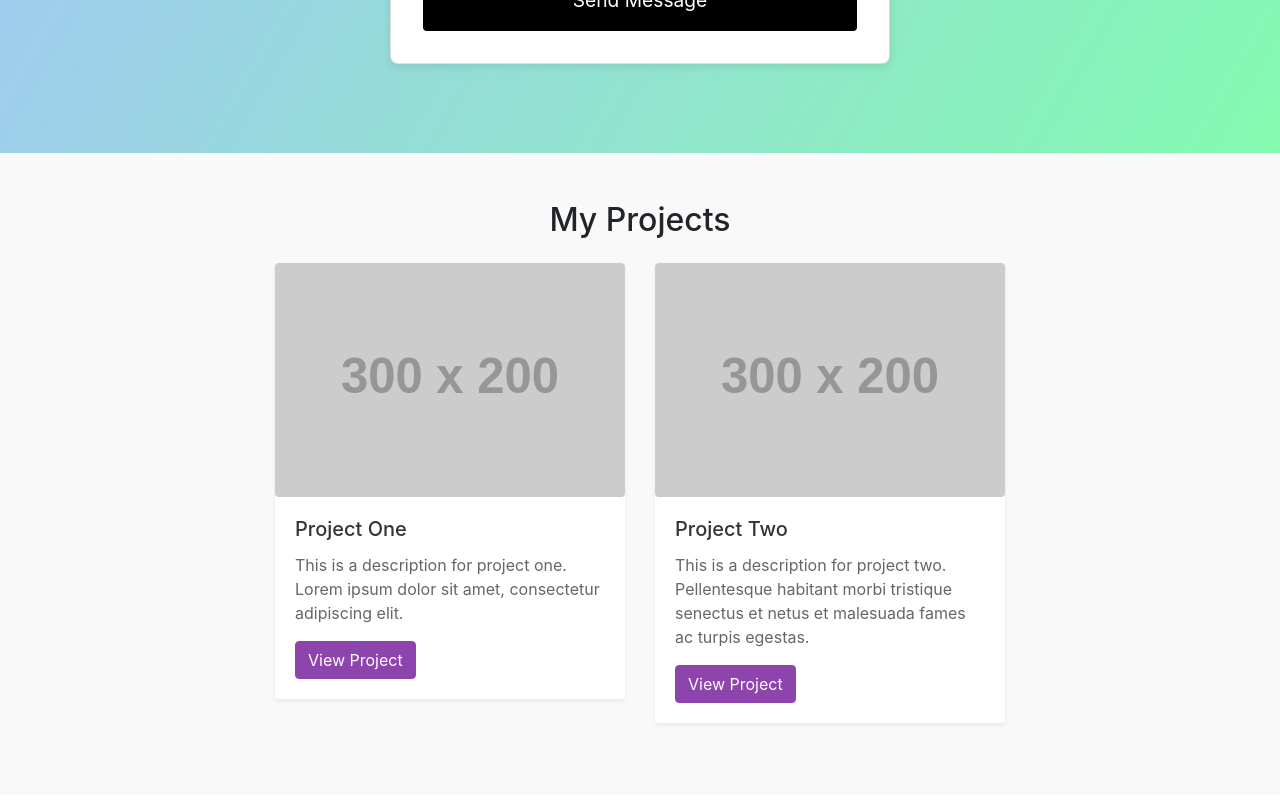
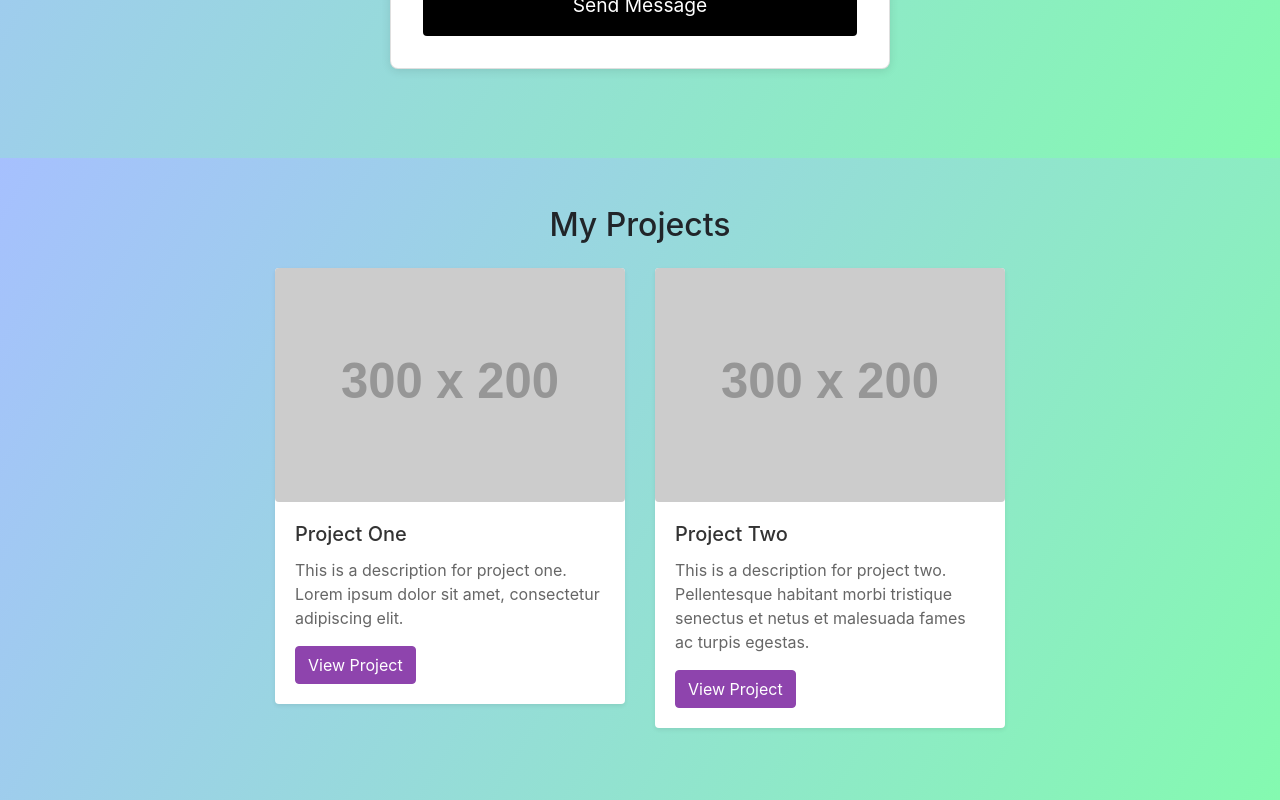
Before and after one commit to RasyifIbnu/responsi_pemrogramanweb, a Nuxt app: page / in a window 1280 px wide. Shown: the part 2059-2859 px from the top of the page. Built offline with nearby package versions, Linux system fonts and the light colour scheme.

Commit message:
modified:   components/AboutSection.vue 	modified:   components/ProjectsSection.vue

```diff
--- a/components/AboutSection.vue
+++ b/components/AboutSection.vue
@@ -141,7 +141,7 @@
                       <div class="progress-bar bg-danger" role="progressbar" style="width: 55%" aria-valuenow="55" aria-valuemin="0" aria-valuemax="100"></div>
                     </div>
                     <small>Backend API</small>
-                      <div class="progress mb-3" style="height: 5px">
+                      <div class="progress mb-3" style="height: 10px">
                         <div class="progress-bar bg-primary" role="progressbar" style="width: 66%" aria-valuenow="66" aria-valuemin="0" aria-valuemax="100"></div>
                       </div>
                     </div>
--- a/components/ProjectsSection.vue
+++ b/components/ProjectsSection.vue
@@ -47,7 +47,8 @@ export default {
 
 <style scoped>
 .project-section {
-  background-color: #f9f9f9;
+  background: linear-gradient(120deg, #a6c0fe, #84fab0);
+  padding: 80px 0;
 }
 
 .card {
```
